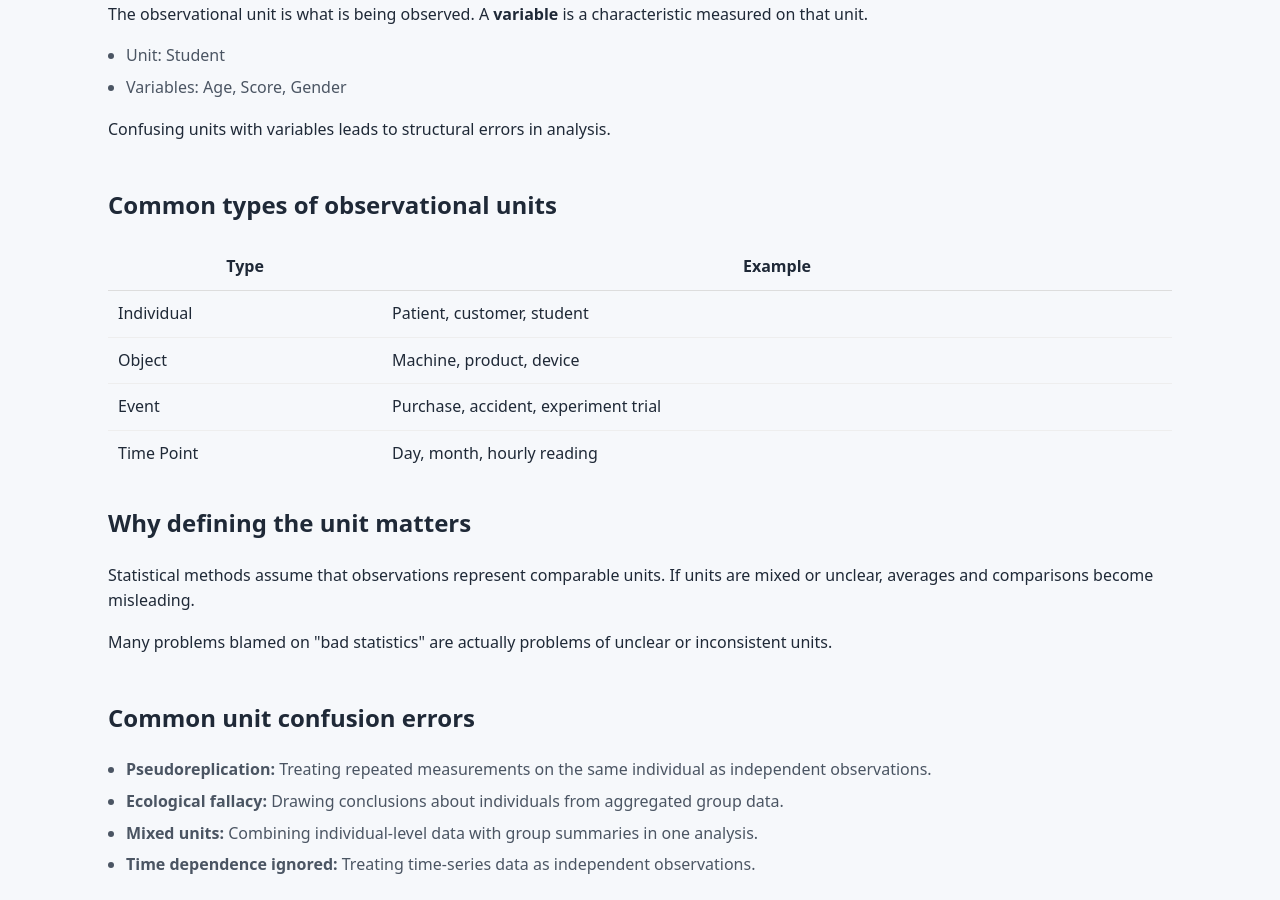
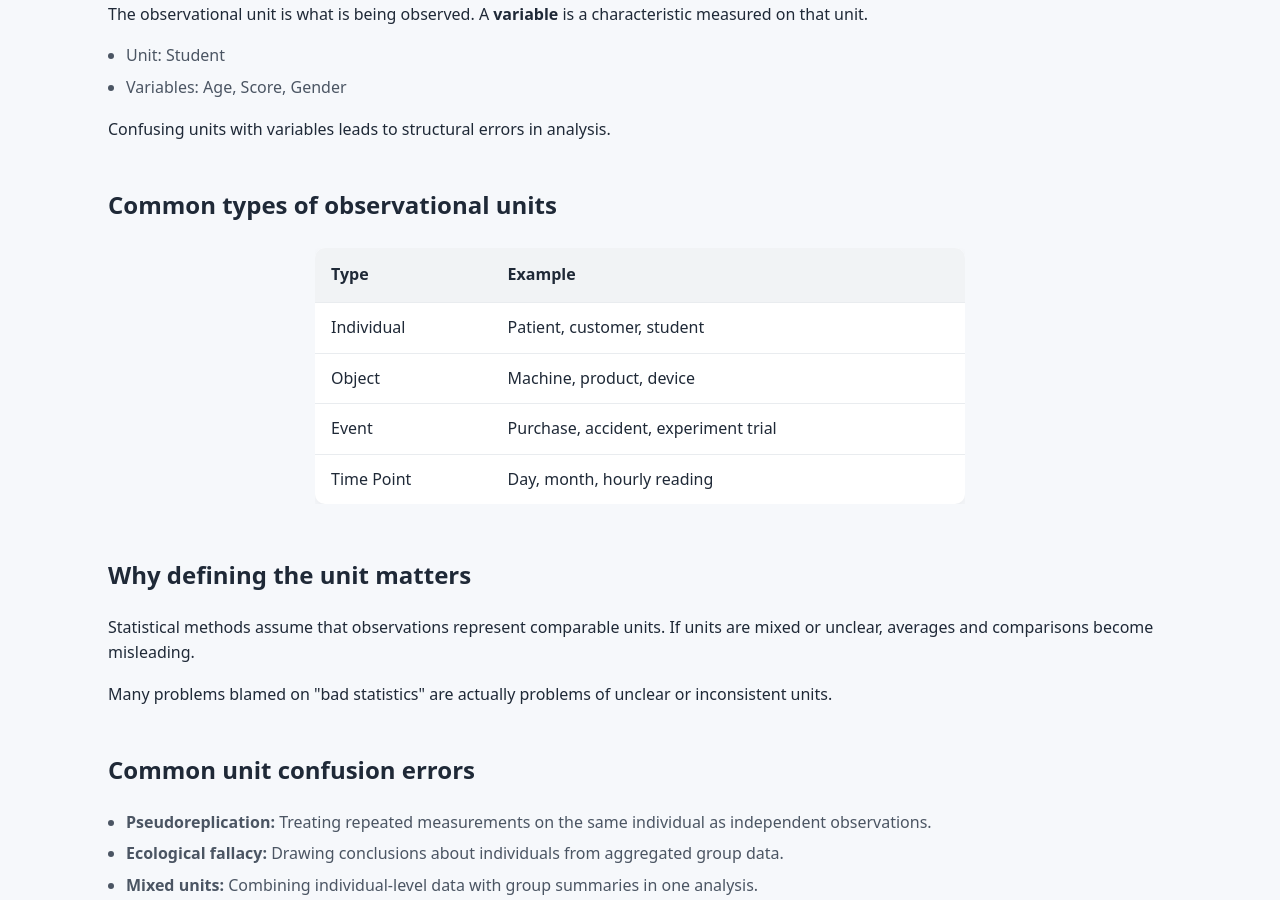
Before and after one commit to ammar-homaida-statistics/easystatisticsacademy, a Jekyll site: the page built from foundations/observational-units/index.md, in a window 1280 px wide and 900 px high, scrolled down 1842 px. Built offline with Jekyll 4.4.1, drawn with Linux system fonts in a browser that asks for light colours.

Commit message:
Redesign observational units table for better layout

```diff
--- a/foundations/observational-units/index.md
+++ b/foundations/observational-units/index.md
@@ -204,34 +204,42 @@ lesson_order: 6
   <div class="content-narrow">
     <h2>Common types of observational units</h2>
 
-    <div style="overflow-x:auto;">
-      <table style="width:100%; border-collapse:collapse;">
-        <thead>
-          <tr>
-            <th style="padding:10px; border-bottom:1px solid #ddd;">Type</th>
-            <th style="padding:10px; border-bottom:1px solid #ddd;">Example</th>
-          </tr>
-        </thead>
-        <tbody>
-          <tr>
-            <td style="padding:10px; border-bottom:1px solid #eee;">Individual</td>
-            <td style="padding:10px; border-bottom:1px solid #eee;">Patient, customer, student</td>
-          </tr>
-          <tr>
-            <td style="padding:10px; border-bottom:1px solid #eee;">Object</td>
-            <td style="padding:10px; border-bottom:1px solid #eee;">Machine, product, device</td>
-          </tr>
-          <tr>
-            <td style="padding:10px; border-bottom:1px solid #eee;">Event</td>
-            <td style="padding:10px; border-bottom:1px solid #eee;">Purchase, accident, experiment trial</td>
-          </tr>
-          <tr>
-            <td style="padding:10px;">Time Point</td>
-            <td style="padding:10px;">Day, month, hourly reading</td>
-          </tr>
-        </tbody>
-      </table>
-    </div>
+    <div style="margin:24px 0;">
+  <div style="max-width:650px; margin:auto; overflow-x:auto;">
+    <table style="width:100%; border-collapse:collapse; background:#ffffff; border-radius:10px; overflow:hidden; box-shadow:0 4px 10px rgba(0,0,0,0.05);">
+
+      <thead style="background:#f1f3f5;">
+        <tr>
+          <th style="padding:14px 16px; text-align:left; font-weight:600;">Type</th>
+          <th style="padding:14px 16px; text-align:left; font-weight:600;">Example</th>
+        </tr>
+      </thead>
+
+      <tbody>
+        <tr style="border-top:1px solid #e9ecef;">
+          <td style="padding:12px 16px;">Individual</td>
+          <td style="padding:12px 16px;">Patient, customer, student</td>
+        </tr>
+
+        <tr style="border-top:1px solid #e9ecef;">
+          <td style="padding:12px 16px;">Object</td>
+          <td style="padding:12px 16px;">Machine, product, device</td>
+        </tr>
+
+        <tr style="border-top:1px solid #e9ecef;">
+          <td style="padding:12px 16px;">Event</td>
+          <td style="padding:12px 16px;">Purchase, accident, experiment trial</td>
+        </tr>
+
+        <tr style="border-top:1px solid #e9ecef;">
+          <td style="padding:12px 16px;">Time Point</td>
+          <td style="padding:12px 16px;">Day, month, hourly reading</td>
+        </tr>
+      </tbody>
+
+    </table>
+  </div>
+</div>
 
   </div>
 </section>
```
